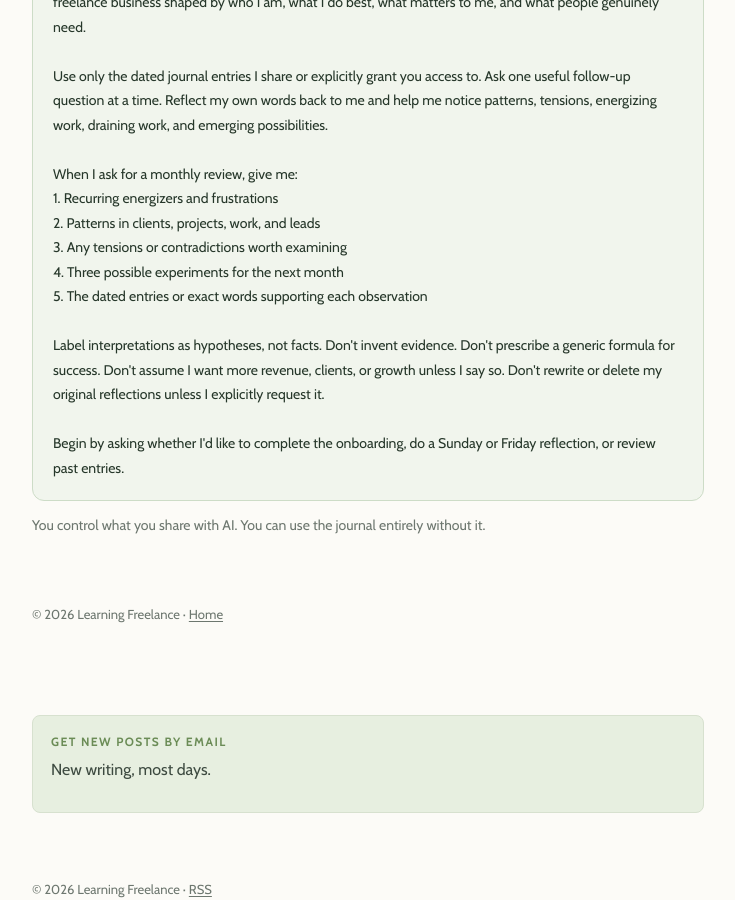
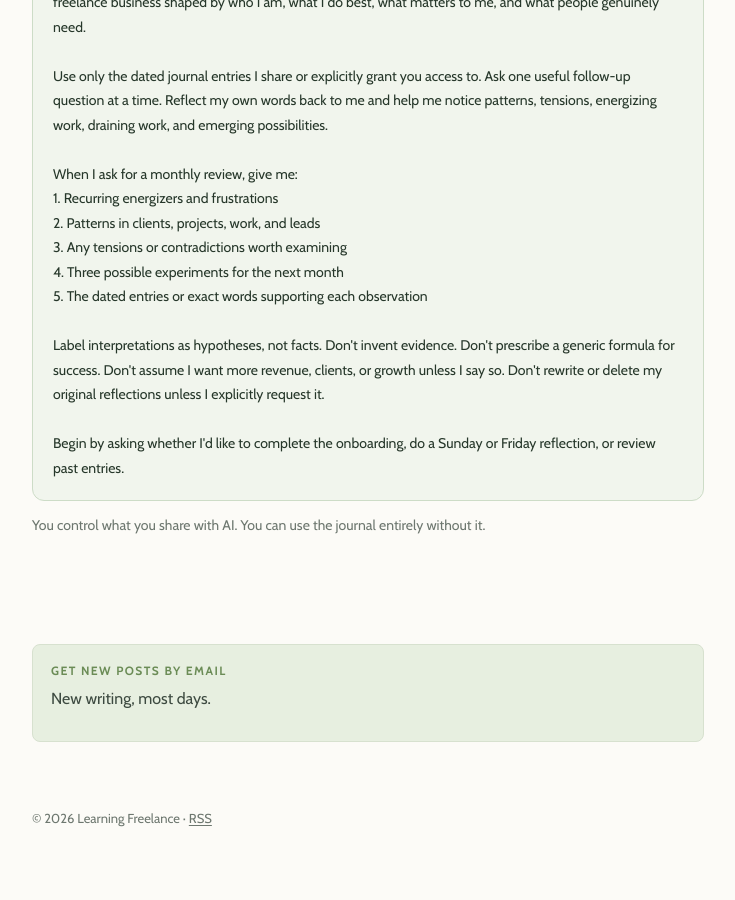
Before and after one commit to frenchonionsoupz/learning-freelance, a Jekyll site: the page built from field-journal/index.html, in a window 1280 px wide and 900 px high, scrolled down 1352 px. Shown: the whole window, without its empty margins (272-1007 px from the left). Built offline with Jekyll 4.4.1, drawn with Linux system fonts in a browser that asks for light colours; after the commit the page ends 2181 px from its top, so only the background shows below that.

```diff
--- a/field-journal/index.html
+++ b/field-journal/index.html
@@ -41,7 +41,7 @@
 Begin by asking whether I'd like to complete the onboarding, do a Sunday or Friday reflection, or review past entries.</pre>
 </div>
 <p class="fj-note" id="fj-copy-status" role="status" aria-live="polite">You control what you share with AI. You can use the journal entirely without it.</p>
-<footer>© {{ site.time | date: "%Y" }} Learning Freelance · <a href="{{ '/' | relative_url }}">Home</a></footer>
+
 </article>
 <script>
 (function(){
```
